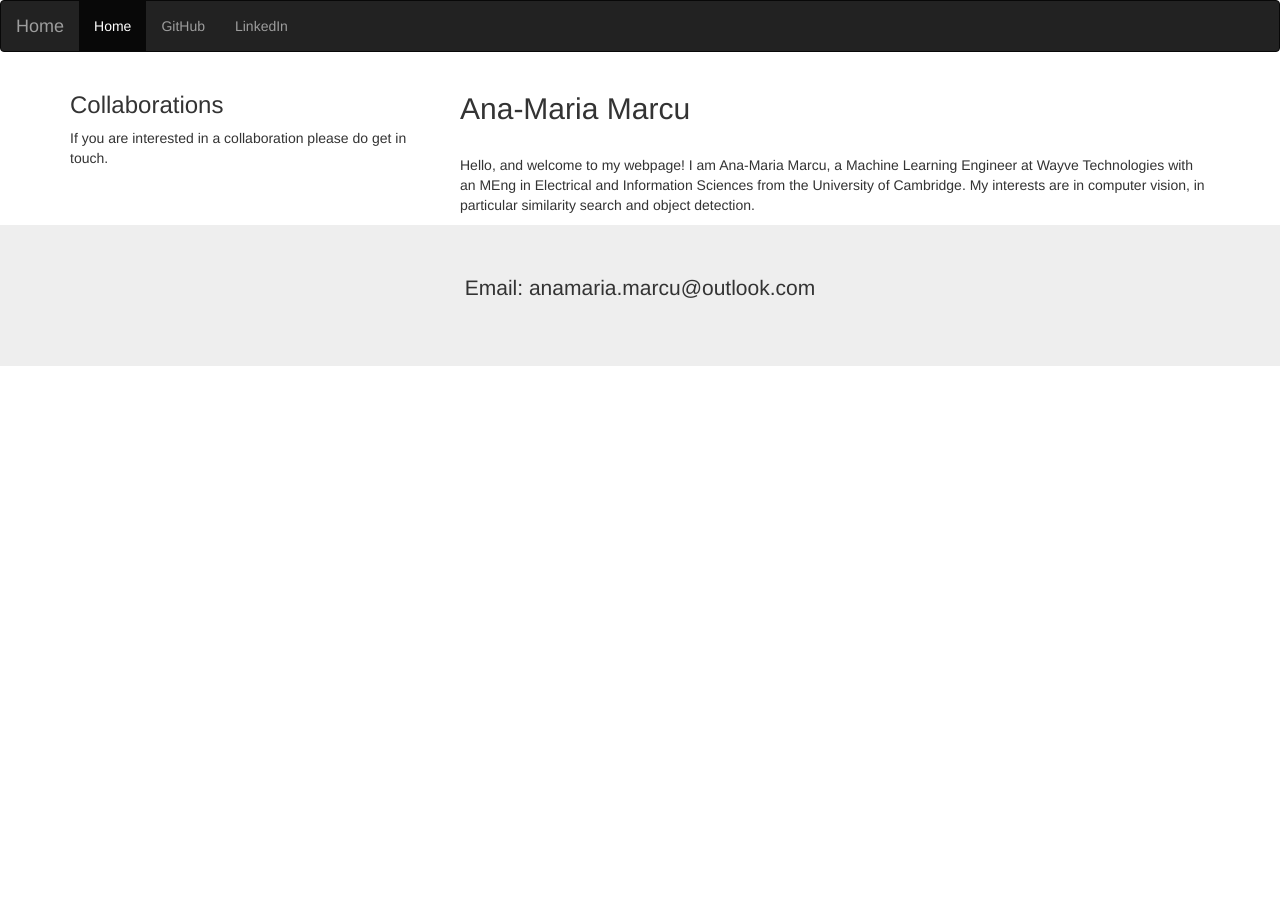
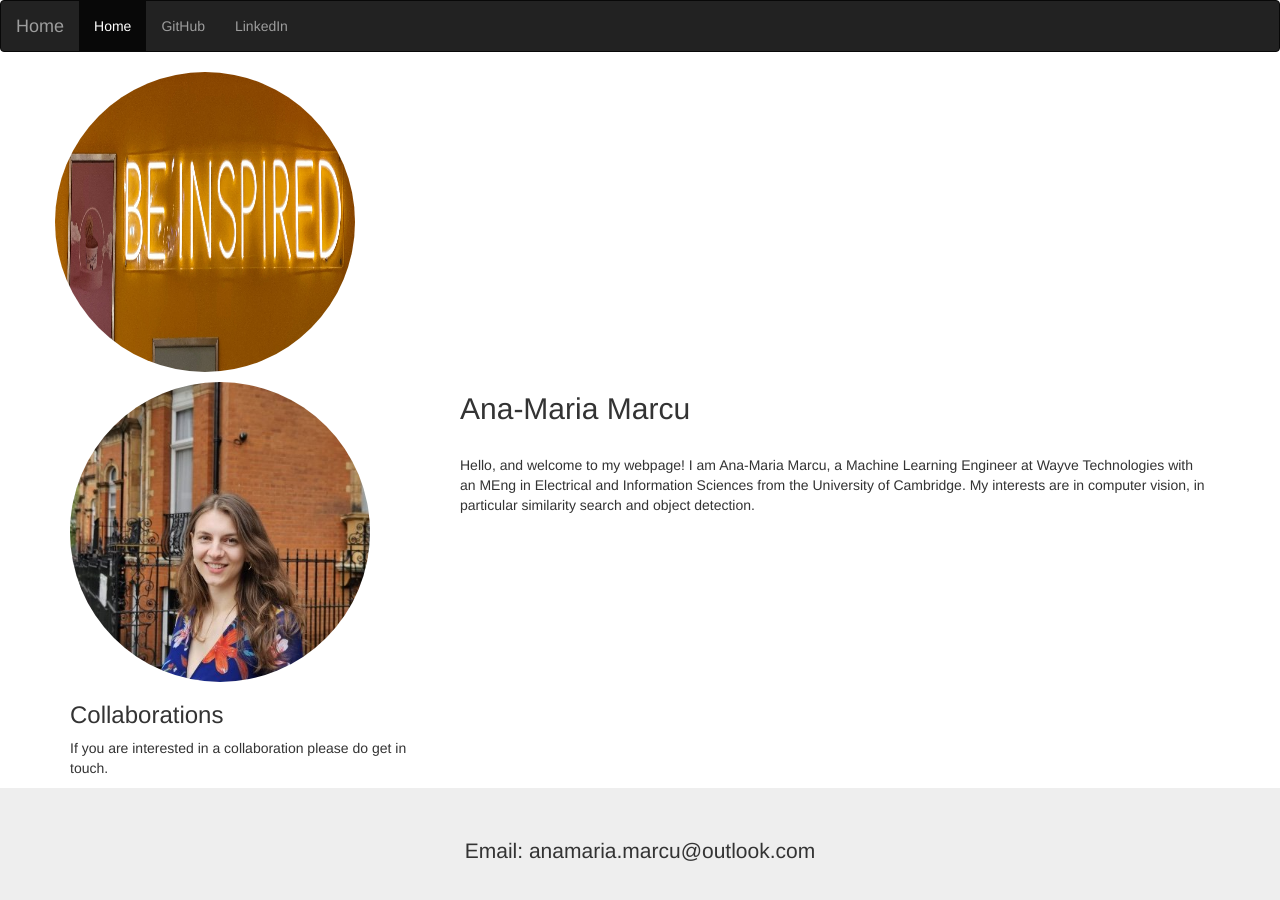
Before and after one commit to amm272/amm272.github.io, a plain HTML site: page index.html in a window 1280 px wide. Before the commit the page ends 800 px from the top, so only its background shows below. Drawn offline with nearby package versions, Linux system fonts and the light colour scheme.

Commit message:
add cover photo

```diff
--- a/index.html
+++ b/index.html
@@ -13,15 +13,10 @@
     height: 150px;
     background: #aaa;
   }
-  profile_photo {
+  img {
     width: 300px;
     height: 300px;
     border-radius: 50%;
-    vertical-align: middle;
-  }
-  cover_photo {
-    width: 100%;
-    height: 300px;
     vertical-align: middle;
   }
   </style>
@@ -50,12 +45,12 @@
 
 <div class="container">
   <div class="row">
-    <cover_photo src="cover_photo.jpg" alt="Italian Trulli">
+    <img src="cover_photo.jpg" alt="Italian Trulli">
   </div>
   <div class="row">
     <div class="col-sm-4">
       <h5></h5>
-      <profile_photo src="profile_photo.jpg" alt="Italian Trulli">
+      <img src="profile_photo.jpg" alt="Italian Trulli">
       <h3>Collaborations</h3>
       <p>If you are interested in a collaboration please do get in touch.</p>
       <hr class="hidden-sm hidden-md hidden-lg">
```
